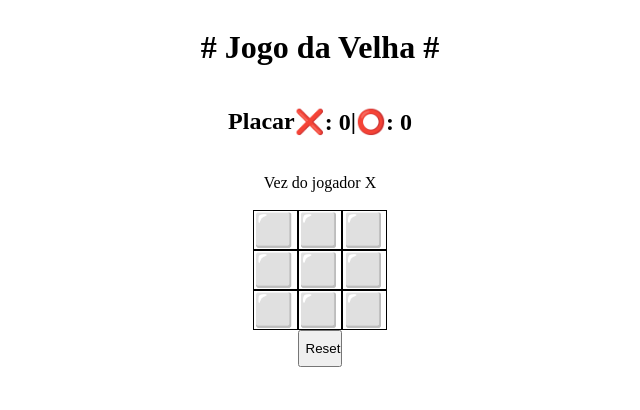
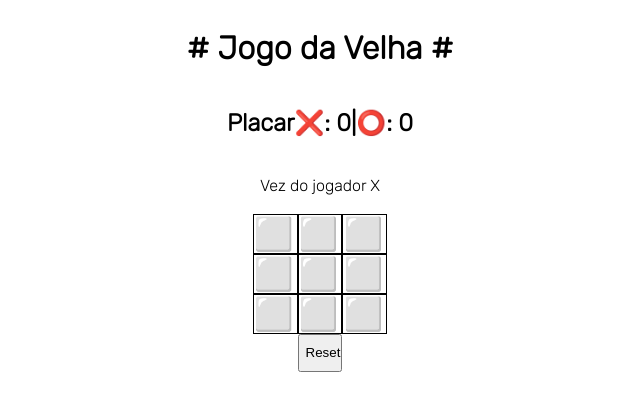
Before and after one commit to ialvs/Jogo-da-velha, a Vue app in the folder jogo-da-velha/: page / in a window 1280 px wide. Shown: the top 410 px of the page, without its empty margins (320-960 px from the left). Built offline with nearby package versions, Linux system fonts and the light colour scheme.

Commit message:
Com computed

```diff
--- a/jogo-da-velha/src/App.vue
+++ b/jogo-da-velha/src/App.vue
@@ -17,9 +17,13 @@ import Game from './components/Game.vue'
 
 <style scoped>
 
+@import url('https://fonts.googleapis.com/css2?family=Rubik:wght@300&display=swap');
+
+
 .container{
   display: grid;
   grid-template-columns: 0.5fr 1fr 0.5fr;
+  font-family: 'Rubik', sans-serif;
 }
 
 </style>
--- a/jogo-da-velha/src/components/Game.vue
+++ b/jogo-da-velha/src/components/Game.vue
@@ -12,12 +12,11 @@ const squares = ref(
 )
 
 const winner = computed(() => checkForWinner(squares.value.flat()))
-const draw = computed(() => checkForDraw(squares.value))
+const draw = computed(() => checkForDraw(squares.value.flat()))
 
 function checkForDraw(squares: Array<string>) {
 
     const drawState = squares.filter(square => square == '⬜')
-
     if (drawState.length === 0 && (winner.value == null)) {
         return true
     } else {
@@ -26,7 +25,7 @@ function checkForDraw(squares: Array<string>) {
 }
 
 function checkForWinner(squares: Array<string>) {
-    const lines = [
+    const winLines = [
         [0, 1, 2],
         [3, 4, 5],
         [6, 7, 8],
@@ -37,8 +36,9 @@ function checkForWinner(squares: Array<string>) {
         [2, 4, 6]
     ]
 
-    for (let i = 0; i < lines.length; i++) {
-        const [a, b, c] = lines[i]
+    for (let i = 0; i < winLines.length; i++) {
+        const [a, b, c] = winLines[i]
+        //console.log(squares[a],squares[b],squares[c])
         if (
             squares[a] &&
             squares[a] === squares[b] &&
@@ -51,12 +51,16 @@ function checkForWinner(squares: Array<string>) {
 }
 
 function newMove(squarePosition: number) {
+    //console.log("quando entra = ",squares.value[squarePosition])
+    //console.log(winner.value)
+    //console.log("pré teste 1", winner.value)
 
-    if (winner.value && winner.value != '⬜') {
+    if (winner.value == '❌' || winner.value == '⭕') {
         console.log('inside if winner value: ' + winner.value)
         endGame()
         return
     }
+    //console.log("pós teste 1", winner.value)
 
     if (squares.value[squarePosition] == '⬜') {
         if (playerXTurn) {
@@ -67,14 +71,21 @@ function newMove(squarePosition: number) {
         playerXTurn = !playerXTurn
 
     }
+    //console.log("quando sai = ",squares.value[squarePosition])
 
-    if (winner.value && winner.value != '⬜') {
+    //console.log("pré teste 2", winner.value)
+
+    if (winner.value == '❌' || winner.value == '⭕') {
         console.log('inside if winner value: ' + winner.value)
         endGame()
         return
     }
 
+    //console.log("pós teste 2", winner.value)
 
+    //console.log(squares.value)
+    //console.log(squares.value.flat())
+    //console.log(winner.value)
 }
 
 function reset() {
@@ -84,11 +95,10 @@ function reset() {
 
 function endGame() {
 
-
-    if (!playerXTurn && draw.value === false) {
-        xWins.value++
-    } else {
-        if (draw.value === false) {
+    if (draw.value === false) {
+        if (!playerXTurn) {
+            xWins.value++
+        } else {
             oWins.value++
         }
     }
@@ -130,6 +140,7 @@ function endGame() {
 
 
 <style scoped>
+
 .container {
     display: grid;
     grid-template-columns: repeat(3, 33.33%);
```
